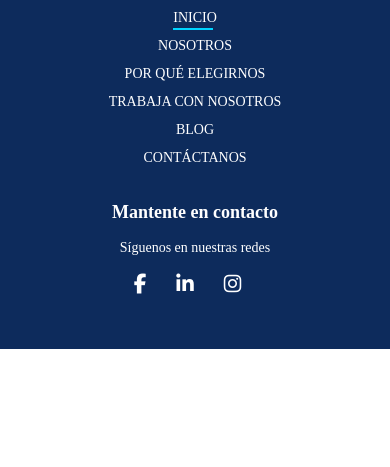
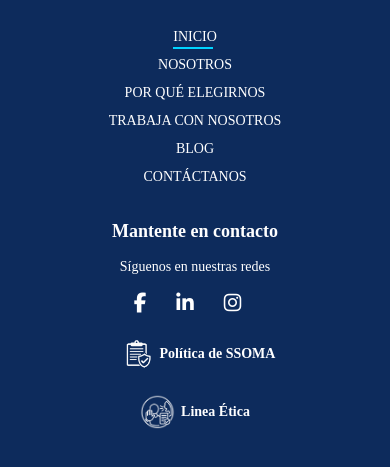
Before and after one commit to Darxvd/M-G, a website: page index.html in a window 390 px wide. Shown: the part 4005-4472 px from the top of the page. Before the commit the page ends 4354 px from the top, so only its background shows below. Drawn offline with Linux system fonts and the light colour scheme.

Commit message:
subiendo cambios de index

```diff
--- a/css/styles.css
+++ b/css/styles.css
@@ -831,7 +831,8 @@
 }
 
 .social-t {
-    margin: 15px 0;
+    margin-top: 15px;
+    margin-bottom: 5px;
 }
 
 .social-t i {
@@ -846,6 +847,54 @@
 
 .book-t img {
     width: 60px;
+}
+
+.ssoma-link {
+    display: flex;
+    flex-direction: row;
+    align-items: center;
+    gap: 0px;
+    width: fit-content;
+
+    margin-top: 0px;
+    margin-left: -10px;
+
+    color: white;
+    text-decoration: none;
+    font-size: 14px;
+    font-weight: 600;
+}
+
+.ssoma-link img {
+    width: 45px;
+    height: 45px;
+    object-fit: contain;
+
+    margin: 0;
+}
+
+.bookl-link {
+    display: flex;
+    flex-direction: row;
+    align-items: center;
+    gap: 12px;
+    width: fit-content;
+
+    margin-top: 0px;
+    margin-left: 0px;
+
+    color: white;
+    text-decoration: none;
+    font-size: 14px;
+    font-weight: 600;
+}
+
+.bookl-link img {
+    width: 35px;
+    height: 35px;
+    object-fit: contain;
+
+    margin: 0;
 }
 
 .wsp-chat {
@@ -1249,6 +1298,28 @@
         padding: 0;
     }
 
+    .ssoma-link {
+    display: flex;
+    align-items: center;
+    justify-content: center;
+
+    width: fit-content;
+    margin: 18px auto 0 auto;
+    }
+
+    .bookl-link {
+    display: flex;
+    align-items: center;
+    justify-content: center;
+    gap: 6px;
+    width: fit-content;
+    margin: 18px auto 0 auto;
+    }
+
+    .bookl-link img,.ssoma-link img {
+        margin: 0;
+    }
+
     .wsp-text {
         display: none;
     }
--- a/index.html
+++ b/index.html
@@ -40,7 +40,7 @@
             <i class="fa-solid fa-bars"></i>
         </div>
         <ul class="nav-links">
-            <li><a href="index.html">INICIO</a></li>
+            <li><a href="../index.html">INICIO</a></li>
             <li><a href="./pages/nosotros.html">NOSOTROS</a></li>
             <li class="dropdown">
                 <a href="./pages/servicios.html">SERVICIOS <!--<i class="fa-solid fa-chevron-down">--></i></a>
@@ -415,6 +415,15 @@
                 <i class="fab fa-instagram"></i>
             </div>
 
+            <a href="docs/PO-SST-002 POLITICA DE SEGURIDAD 2026.pdf" class="ssoma-link" target="_blank">
+                <img src="./css/img/ssoma.png" alt="Política de SSOMA">
+                <span>Política de SSOMA</span>
+            </a>
+
+            <a href="https://forms.gle/Pcv5rESgZjBewT7h7" class="bookl-link" target="_blank">
+                <img src="./css/img/canhos.png" alt="Canal de Hostigamiento">
+                <span>Linea Ética</span>
+            </a>
    <!--         <div class="book-t">
                 <p class="text-t">Libro de reclamaciones</p>
                 <img src="libro.png" alt="Libro">
```
Also changed, not shown: pages/nosotros.html (+2 -2 lines), css/img/LOGO IMAGEN CON LETRA NEGRA-2.png (added), css/img/LOGO IMAGEN CON LETRA NEGRA.png, css/img/canhos.png (added), css/img/ssoma.png (added), 1 other file.
